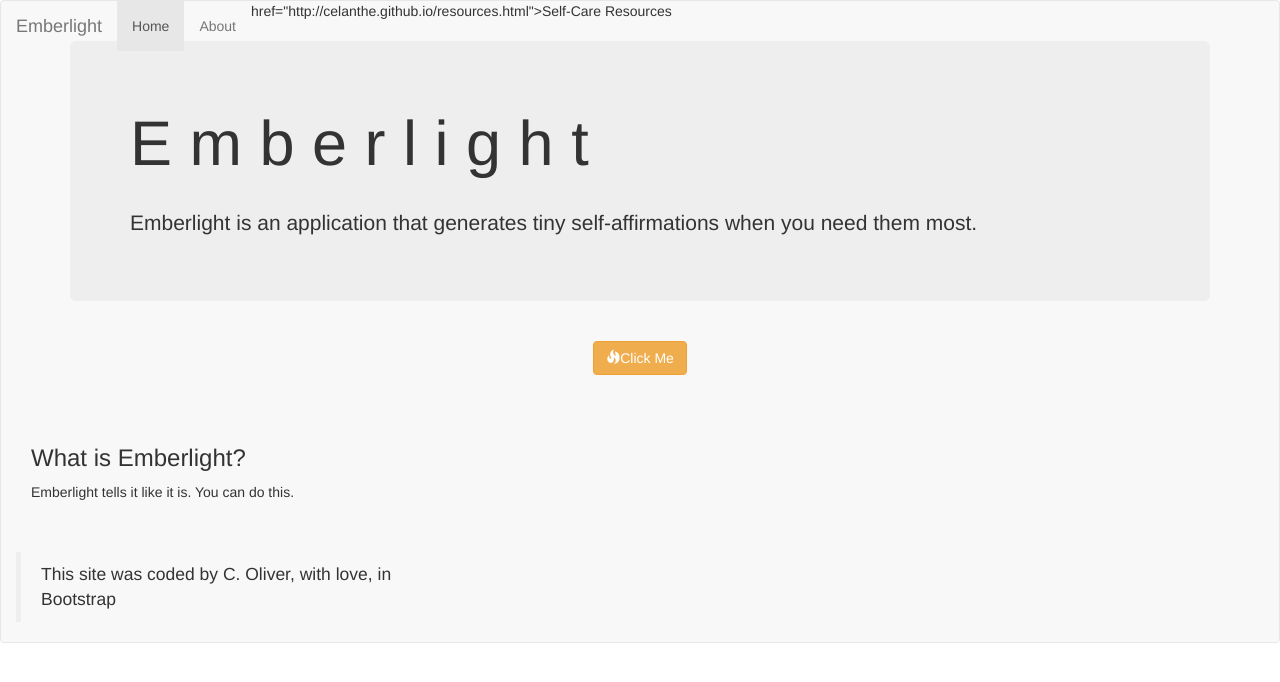
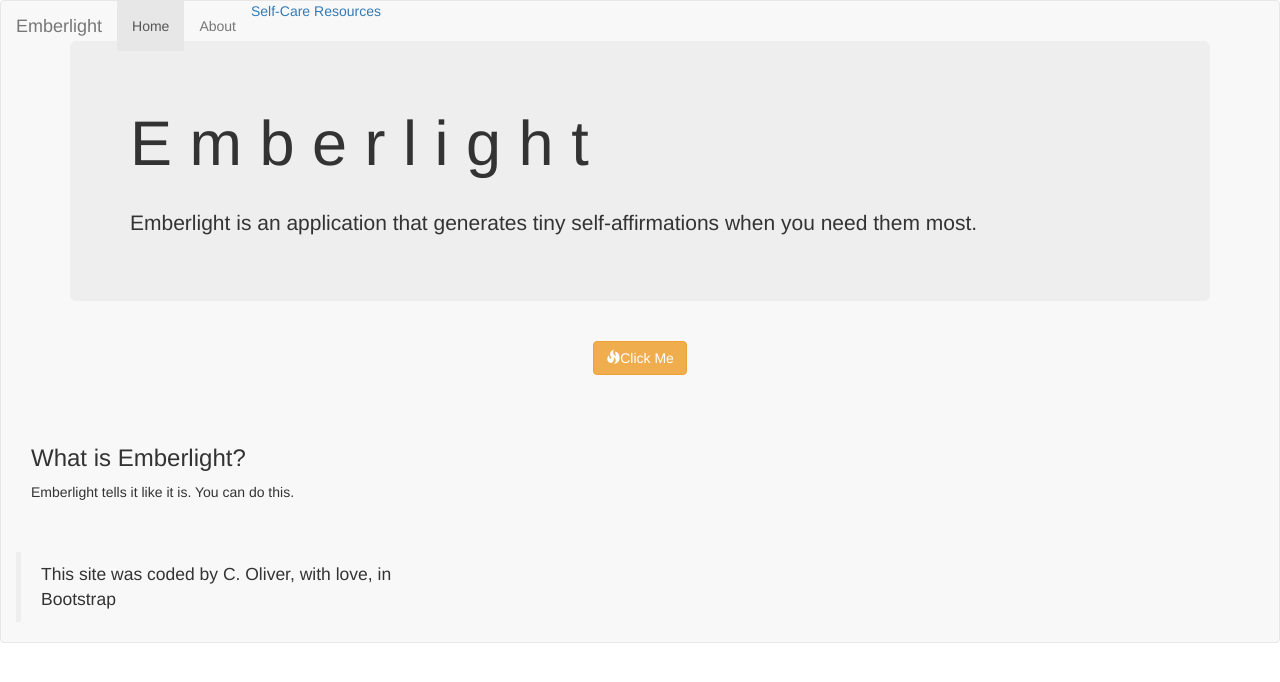
Before and after one commit to celanthe/celanthe, a plain HTML site: page index.html in a window 1280 px wide. Drawn offline with nearby package versions, Linux system fonts and the light colour scheme; some icons are missing.

Commit message:
fixed broken code
added closing anchor

```diff
--- a/index.html
+++ b/index.html
@@ -19,7 +19,7 @@
       <ul class="nav navbar-nav">
         <li class="active"><a href="#">Home</a></li>
         <li><a href="http://celanthe.github.io/about.html">About</a></li>
-href="http://celanthe.github.io/resources.html">Self-Care Resources</a></li>
+<a href="http://celanthe.github.io/resources.html">Self-Care Resources</a></li>
       </ul>
     </div>
     <br>
```
